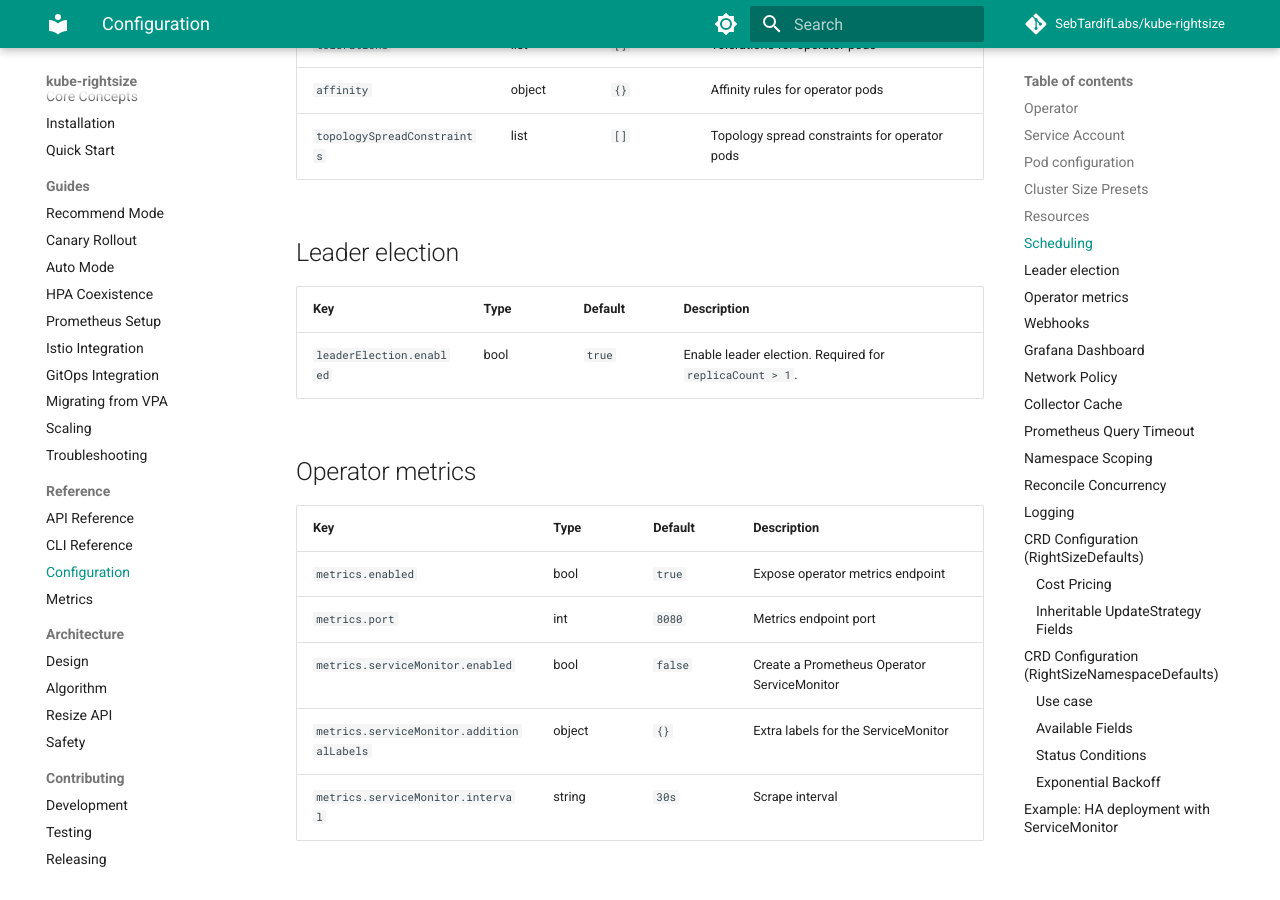
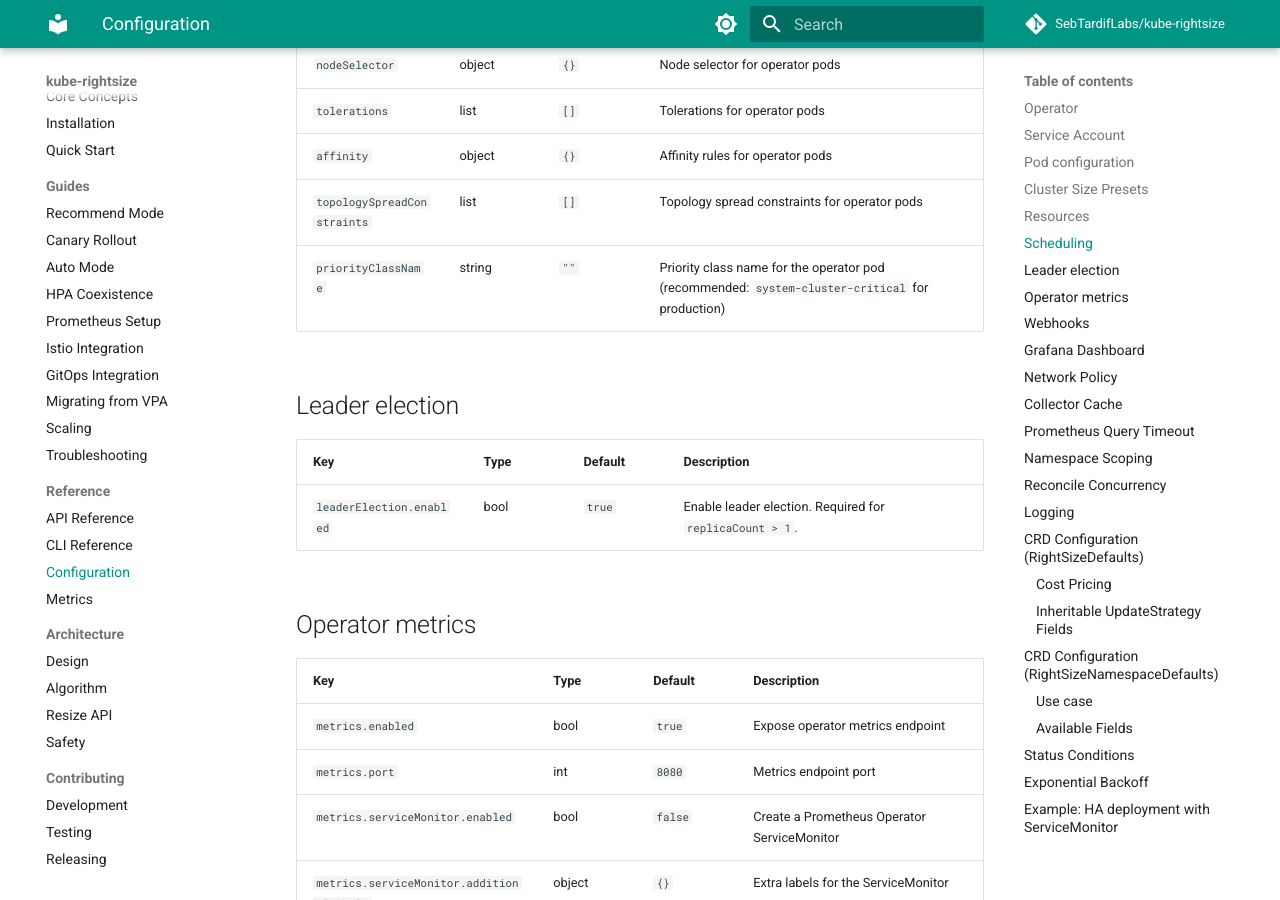
Before and after one commit to attune-io/attune, an MkDocs documentation site: the page built from docs/reference/configuration.md, in a window 1280 px wide and 900 px high, scrolled down 2763 px. Built offline with MkDocs 1.6.1 and Material for MkDocs 9.7.7, drawn with Linux system fonts in a browser that asks for light colours; comment, search, counter and statistics services are not loaded; some of the changed text lies outside the part shown.

Commit message:
fix: multi-perspective cycle 3 findings
- Promote Status Conditions and Exponential Backoff to ## headings
  (were incorrectly nested under RightSizeNamespaceDefaults)
- Add Prometheus auth/TLS subfields to namespace defaults field table
- Add priorityClassName and securityContext.runAsGroup to config docs

Signed-off-by: Sebastien Tardif <sebtardif@ncf.ca>

```diff
--- a/docs/reference/configuration.md
+++ b/docs/reference/configuration.md
@@ -32,6 +32,7 @@ This page documents every value in the Helm chart's `values.yaml`.
 | `securityContext.readOnlyRootFilesystem` | bool | `true` | Read-only root filesystem |
 | `securityContext.runAsNonRoot` | bool | `true` | Run container as non-root |
 | `securityContext.runAsUser` | int | `65532` | UID for the container process |
+| `securityContext.runAsGroup` | int | `65532` | GID for the container process |
 
 ## Cluster Size Presets
 
@@ -59,6 +60,7 @@ This page documents every value in the Helm chart's `values.yaml`.
 | `tolerations` | list | `[]` | Tolerations for operator pods |
 | `affinity` | object | `{}` | Affinity rules for operator pods |
 | `topologySpreadConstraints` | list | `[]` | Topology spread constraints for operator pods |
+| `priorityClassName` | string | `""` | Priority class name for the operator pod (recommended: `system-cluster-critical` for production) |
 
 ## Leader election
 
@@ -273,7 +275,7 @@ The controller sets these conditions on each `RightSizePolicy`:
 | `Resizing` | `InProgress`, `Idle`, `CooldownActive` | Active resize operation state (only in resize modes) |
 | `Degraded` | `HighRevertRate` | Set when 3+ of the last 5 resizes were reverted |
 
-### Exponential Backoff
+## Exponential Backoff
 
 When consecutive resizes are reverted, the cooldown doubles per revert
 (capped at 16x). A successful resize resets the multiplier.
```
Also changed, not shown: other parts of docs/reference/configuration.md (+2 -2 lines).
